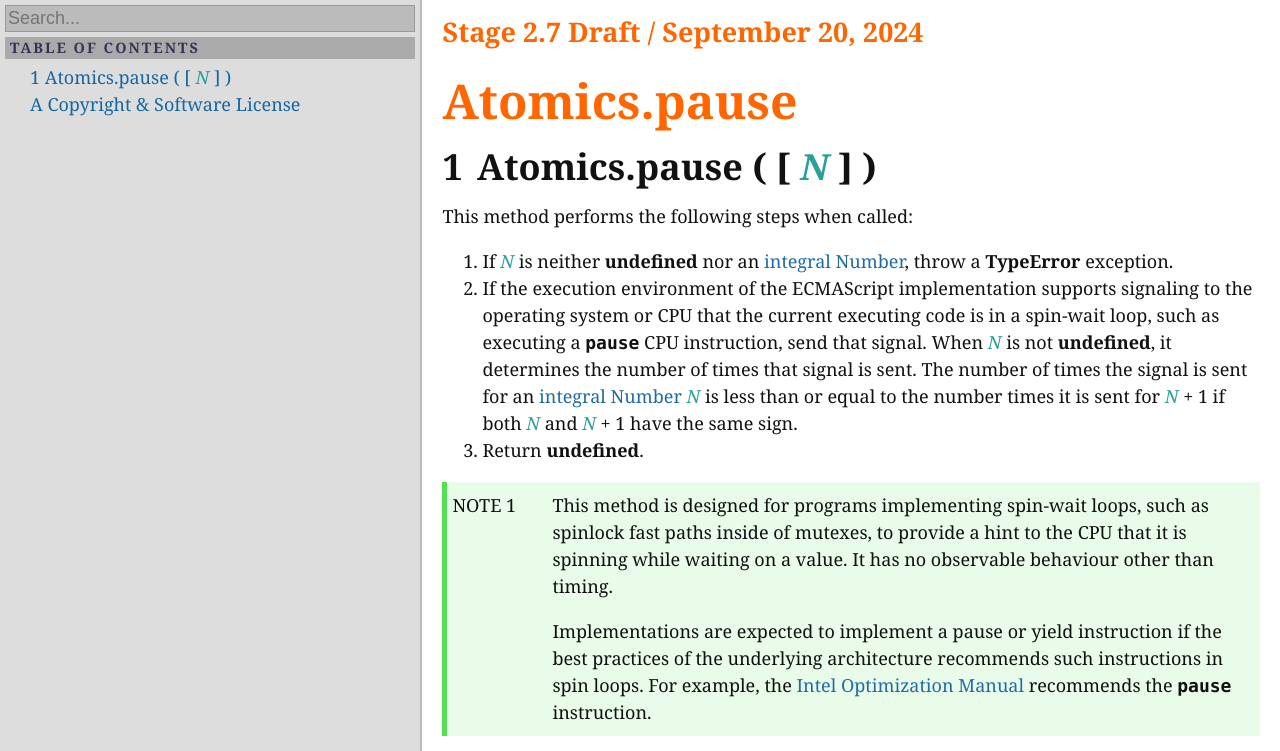
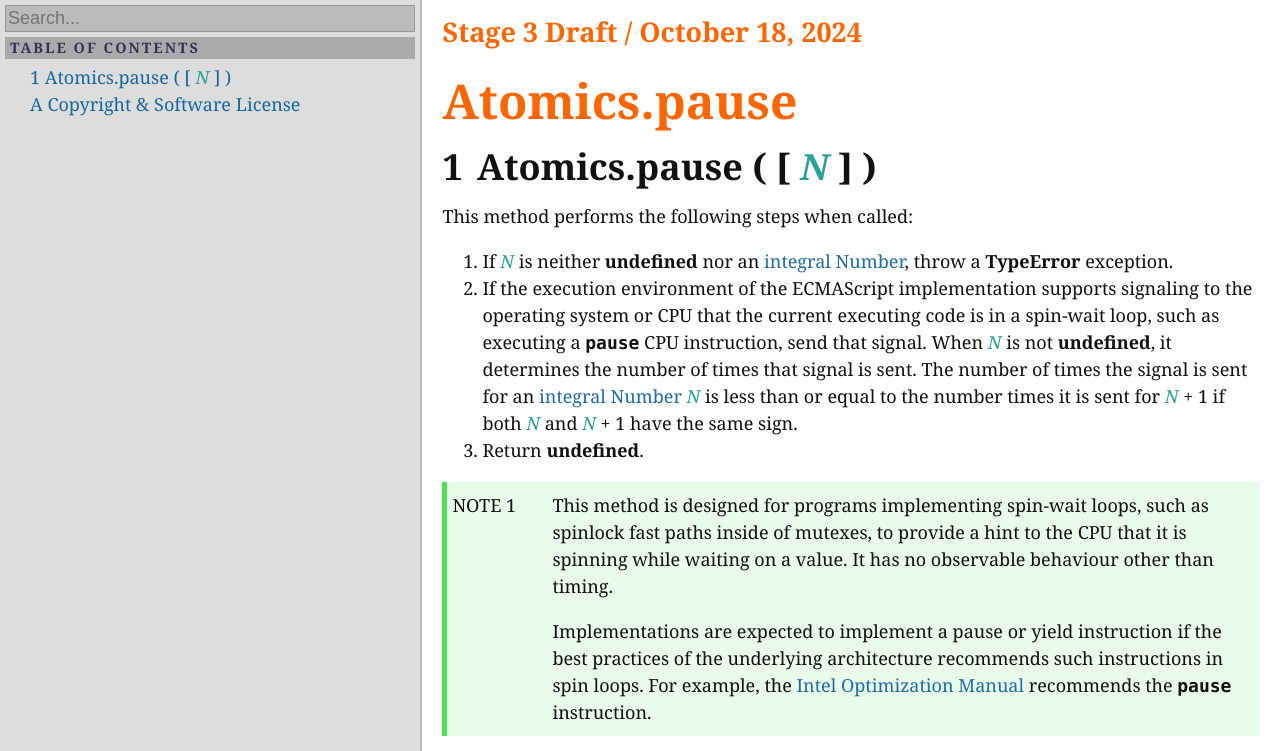
Before and after one commit to tc39/proposal-atomics-microwait, a plain HTML site: page index.html in a window 1280 px wide. Shown: the top 751 px of the page. Drawn offline with nearby package versions, Linux system fonts and the light colour scheme.

Commit message:
Deploying to gh-pages from @ tc39/proposal-atomics-microwait@8de7edb5b259060886bbbbf3e04c9297d3af8ece 🚀

```diff
--- a/index.html
+++ b/index.html
@@ -9,7 +9,7 @@
 </ul></div><div id="menu-toggle"><svg xmlns="http://www.w3.org/2000/svg" style="width:100%; height:100%; stroke:currentColor" viewBox="0 0 120 120">
       <title>Menu</title>
       <path stroke-width="10" stroke-linecap="round" d="M30,60 h60  M30,30 m0,5 h60  M30,90 m0,-5 h60"></path>
-    </svg></div><div id="menu-spacer" class="menu-spacer"></div><div id="menu"><div id="menu-search"><input type="text" id="menu-search-box" placeholder="Search..."><div id="menu-search-results" class="inactive"></div></div><div id="menu-pins"><div class="menu-pane-header">Pins</div><ul id="menu-pins-list"></ul></div><div class="menu-pane-header">Table of Contents</div><div id="menu-toc"><ol class="toc"><li><span class="item-toggle-none"></span><a href="#Atomics.pause" title="Atomics.pause ( [ N ] )"><span class="secnum">1</span> Atomics.pause ( [ <var>N</var> ] )</a></li><li><span class="item-toggle-none"></span><a href="#sec-copyright-and-software-license" title="Copyright &amp; Software License"><span class="secnum">A</span> Copyright &amp; Software License</a></li></ol></div></div><div id="spec-container"><h1 class="version">Stage 2.7 Draft / September 20, 2024</h1><h1 class="title">Atomics.pause</h1>
+    </svg></div><div id="menu-spacer" class="menu-spacer"></div><div id="menu"><div id="menu-search"><input type="text" id="menu-search-box" placeholder="Search..."><div id="menu-search-results" class="inactive"></div></div><div id="menu-pins"><div class="menu-pane-header">Pins</div><ul id="menu-pins-list"></ul></div><div class="menu-pane-header">Table of Contents</div><div id="menu-toc"><ol class="toc"><li><span class="item-toggle-none"></span><a href="#Atomics.pause" title="Atomics.pause ( [ N ] )"><span class="secnum">1</span> Atomics.pause ( [ <var>N</var> ] )</a></li><li><span class="item-toggle-none"></span><a href="#sec-copyright-and-software-license" title="Copyright &amp; Software License"><span class="secnum">A</span> Copyright &amp; Software License</a></li></ol></div></div><div id="spec-container"><h1 class="version">Stage 3 Draft / October 18, 2024</h1><h1 class="title">Atomics.pause</h1>
 
 <emu-clause id="Atomics.pause">
   <h1><span class="secnum">1</span> Atomics.pause ( [ <var>N</var> ] )</h1>
```
